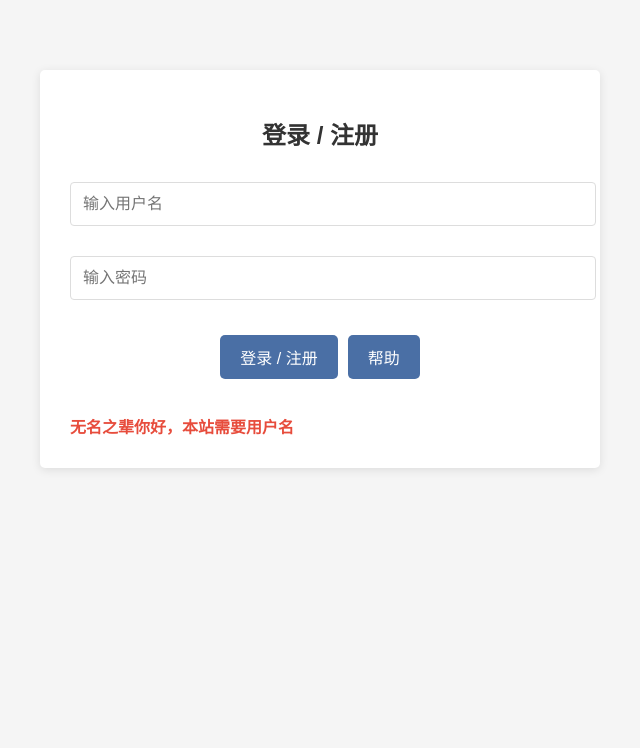
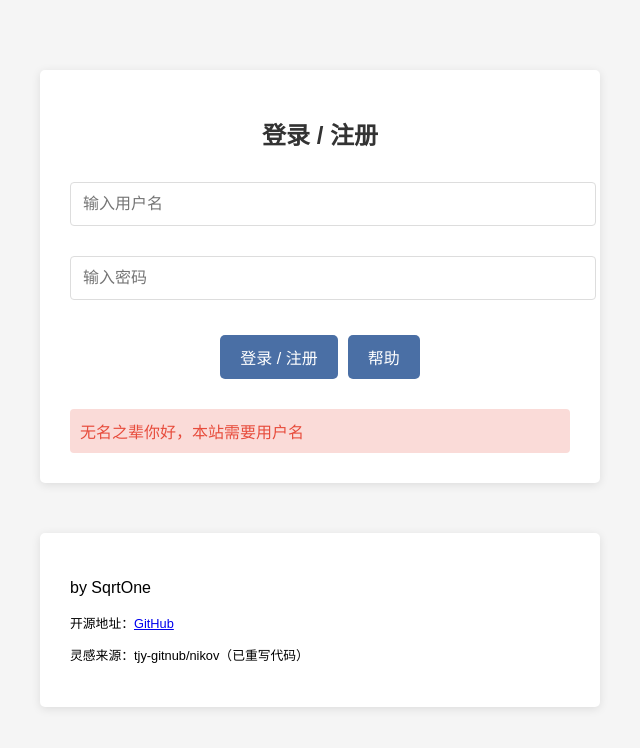
Before and after one commit to SqrtOne/converter, a plain HTML site: page sign-up.html in a window 1280 px wide. Both pictures are taken after a click on the button "登录 / 注册". Shown: the whole page, without its empty margins (320-960 px from the left). Drawn offline with Linux system fonts and the light colour scheme.

Commit message:
Update sign-up.html
修改了错误样式

```diff
--- a/sign-up.html
+++ b/sign-up.html
@@ -72,10 +72,13 @@
             background-color: #c0392b;
         }
 
-        #error {
+        .error {
             color: #e74c3c;
-            margin-top: 15px;
-            font-weight: bold;
+            padding: 10px;
+            border-radius: 4px;
+            background-color: #fadbd8;
+            margin-top: 10px;
+            display: none;
         }
     </style>
 </head>
@@ -92,7 +95,7 @@
                 </a>
             </div>
         </div>
-        <div id="error"></div>
+        <div id="error" class="error"></div>
     </div>
     <script>
 function checkPassword() {
@@ -100,21 +103,25 @@ function checkPassword() {
     let pw = document.getElementById('password').value;
     let errorElement = document.getElementById('error');
     errorElement.textContent = ''; // 清空错误提示
+    errorElement.style.display = 'none';
 
     if (id.length === 0) {
         errorElement.textContent = '无名之辈你好，本站需要用户名';
+        errorElement.style.display = 'block';
         return;
     }
 
     // 不输？
     if (pw.length === 0) {
         errorElement.textContent = '你（密）码呢？（无恶意）（doge）';
+        errorElement.style.display = 'block';
         return;
     }
 
     // 20% 概率直接返回"服务器繁忙"
     if (Math.random() > 0.8) {
         errorElement.textContent = '服务器繁忙，请稍后再试：）';
+        errorElement.style.display = 'block';
         return;
     }
 
@@ -182,6 +189,10 @@ function checkPassword() {
     } else {
         errorElement.textContent = '提交失败，请稍后再试：）';
     }
+
+    if (errorElement.textContent) {
+        errorElement.style.display = 'block';
+    }
 }
 
 // ===== 辅助函数 =====
@@ -207,4 +218,9 @@ function isPrimeLength(str) {
 }
     </script>
 </body>
+<div class="container">
+    <p>by SqrtOne</p>
+    <p style="font-size: 0.8em;">开源地址：<a href="https://github.com/SqrtOne/converter/">GitHub</a></p>
+    <p style="font-size: 0.8em;">灵感来源：tjy-gitnub/nikov（已重写代码）</p>
+</div>
 </html>
```
